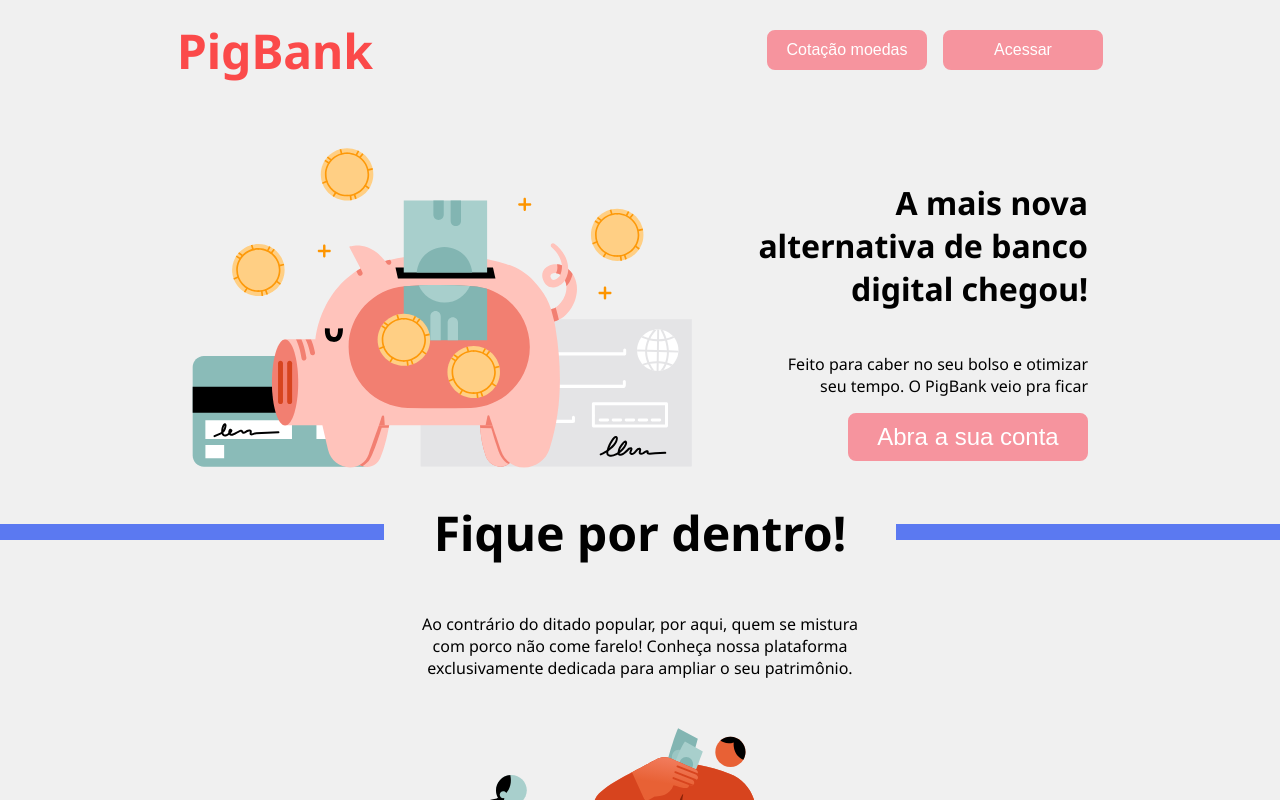
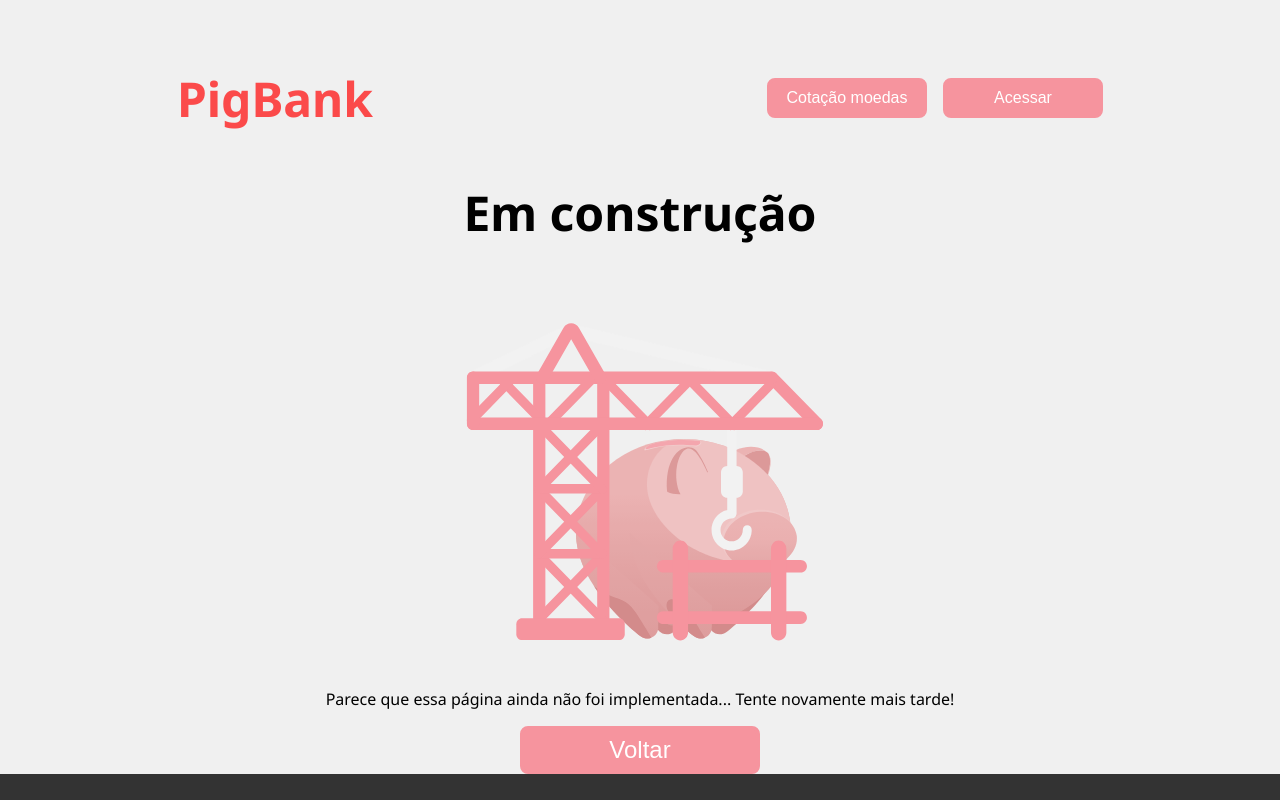
Before and after one commit to camposlaura/pigbank, a React (Create React App) app: page /coming-soon in a window 1280 px wide. Shown: the top 800 px of the page. Built offline with nearby package versions, Linux system fonts and the light colour scheme.

Commit message:
ajustes no roteamento

```diff
--- a/src/App.js
+++ b/src/App.js
@@ -1,6 +1,4 @@
-import ComingSoon from './pages/ComingSoon/ComingSoon';
-import HomePage from './pages/HomePage/HomePage'
-import NotFound from './pages/NotFound/NotFound'
+import Routes from './routes/routes';
 // import './styles/reset.css'
 import './styles/root.css'
 import './styles/style.css'
@@ -8,7 +6,7 @@ import './styles/style.css'
 function App() {
   return (
     <div className="App">
-      <HomePage />
+      <Routes />
     </div>
   );
 }
--- a/src/components/Button/Button.jsx
+++ b/src/components/Button/Button.jsx
@@ -1,10 +1,12 @@
 import React from 'react'
 import './Button.css'
+
+// TODO: tornar o botão inteiro clicavel, e não só o link dentro dele
 
 function Button(props) {
     return (
         <button className={props.className}>
-            {props.children}
+            <a href={props.href}>{props.children}</a>
         </button>
     )
 }
--- a/src/components/Header/Header.jsx
+++ b/src/components/Header/Header.jsx
@@ -8,9 +8,8 @@ function Header() {
             <h1>PigBank</h1>
             <nav >
                 <ul className='nav-container'>
-                    {/* TODO: trocar isso aqui por botões */}
-                    <li><Button className='header-buttons'>Cotação moedas</Button></li>
-                    <li><Button className='header-buttons'>Acessar</Button></li>
+                    <li><Button className='header-buttons' href='/quotation'>Cotação moedas</Button></li>
+                    <li><Button className='header-buttons' href='/access'>Acessar</Button></li>
                 </ul>
             </nav>
         </header>
--- a/src/components/PageTemplate/PageTemplate.jsx
+++ b/src/components/PageTemplate/PageTemplate.jsx
@@ -12,7 +12,7 @@ function PageTemplate({title, imgSrc, imgAlt, text}) {
             <h1>{title}</h1>
             <img src={imgSrc} alt={imgAlt} />
             <p>{text}</p>
-            <Button>Voltar</Button>
+            <Button href='/'>Voltar</Button>
 
             <Footer></Footer>
         </div>
--- a/src/pages/HomePage/HomePage.jsx
+++ b/src/pages/HomePage/HomePage.jsx
@@ -19,7 +19,7 @@ function HomePage() {
                     <div className='div-1-info'>
                         <h2>A mais nova alternativa de banco digital chegou!</h2>
                         <p>Feito para caber no seu bolso e otimizar<br/>seu tempo. O PigBank veio pra ficar</p>
-                        <Button>Abra a sua conta</Button>
+                        <Button href='/create-account'>Abra a sua conta</Button>
                     </div>
                 </div>
 
@@ -28,7 +28,7 @@ function HomePage() {
                 <div className='div-2'>
                     <p>Ao contrário do ditado popular, por aqui, quem se mistura<br/>com porco não come farelo! Conheça nossa plataforma<br/>exclusivamente dedicada para ampliar o seu patrimônio.</p>
                     <img src={people} alt="desenho de pessoas com dinheiro" />
-                    <Button>Cotação Moedas</Button>
+                    <Button href='quotation'>Cotação Moedas</Button>
                 </div>
             </div>
 
--- a/src/routes/routes.js
+++ b/src/routes/routes.js
@@ -14,9 +14,9 @@ function Routes() {
                 <Route exact path='/quotation' component={Quotation} />
                 <Route exact path='/coming-soon' component={ComingSoon} />
                 <Route exact path='/404' component={NotFound} />
-                <Route path ='/'><Redirect to='/404'/></Route>
                 <Route path ='/access'><Redirect to='/coming-soon'/></Route>
                 <Route path ='/create-account'><Redirect to='/coming-soon'/></Route>
+                <Route path ='/'><Redirect to='/404'/></Route>
             </Switch>
         </Router>
     )
--- a/src/styles/style.css
+++ b/src/styles/style.css
@@ -17,3 +17,8 @@ h2 {
     font-size: 2rem;
     font-weight: 700;
 }
+
+a {
+    color: inherit;
+    text-decoration: none;
+}
```
